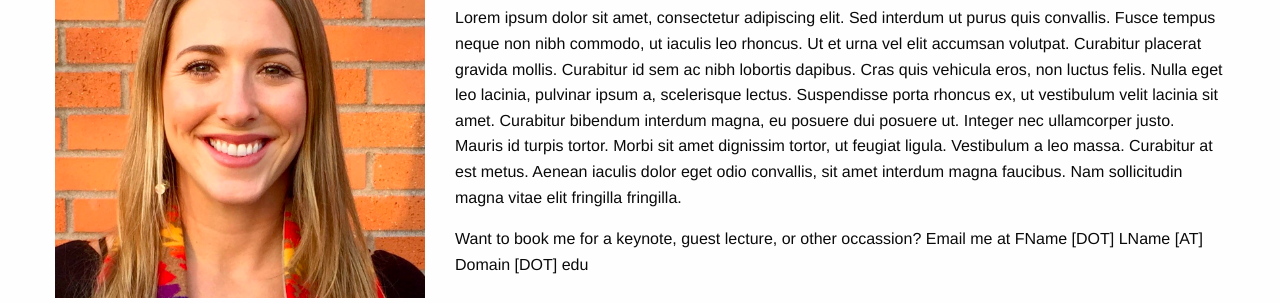
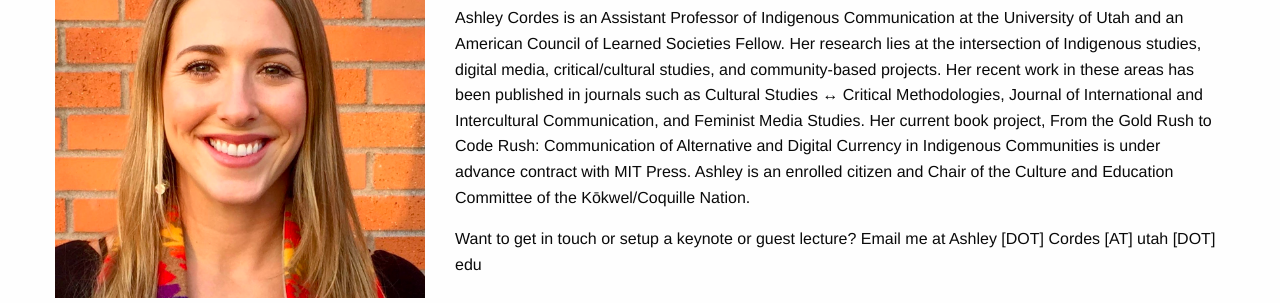
Before and after one commit to AshleyCordes/ashleycordes.github.io, a website: page index.html in a window 1280 px wide. Shown: the part 129-432 px from the top of the page. Drawn offline with Linux system fonts and the light colour scheme.

Commit message:
Setup about with all info

```diff
--- a/index.html
+++ b/index.html
@@ -40,8 +40,12 @@
                                 </div>
                                 <div class="cell medium-8">
                                     <h2>About</h2>
-                                        <p>Lorem ipsum dolor sit amet, consectetur adipiscing elit. Sed interdum ut purus quis convallis. Fusce tempus neque non nibh commodo, ut iaculis leo rhoncus. Ut et urna vel elit accumsan volutpat. Curabitur placerat gravida mollis. Curabitur id sem ac nibh lobortis dapibus. Cras quis vehicula eros, non luctus felis. Nulla eget leo lacinia, pulvinar ipsum a, scelerisque lectus. Suspendisse porta rhoncus ex, ut vestibulum velit lacinia sit amet. Curabitur bibendum interdum magna, eu posuere dui posuere ut. Integer nec ullamcorper justo. Mauris id turpis tortor. Morbi sit amet dignissim tortor, ut feugiat ligula. Vestibulum a leo massa. Curabitur at est metus. Aenean iaculis dolor eget odio convallis, sit amet interdum magna faucibus. Nam sollicitudin magna vitae elit fringilla fringilla.</p>
-                                        <p>Want to book me for a keynote, guest lecture, or other occassion? Email me at FName [DOT] LName [AT] Domain [DOT] edu</p>
+                                        <p>Ashley Cordes is an Assistant Professor of Indigenous Communication at the University of Utah and an American Council of Learned Societies Fellow.
+                                          Her research lies at the intersection of Indigenous studies, digital media, critical/cultural studies, and community-based projects.
+                                          Her recent work in these areas has been published in journals such as Cultural Studies ↔ Critical Methodologies, Journal of International and Intercultural Communication, and Feminist Media Studies.
+                                          Her current book project, From the Gold Rush to Code Rush: Communication of Alternative and Digital Currency in Indigenous Communities is under advance contract with MIT Press.
+                                          Ashley is an enrolled citizen and Chair of the Culture and Education Committee of the Kōkwel/Coquille Nation.</p>
+                                        <p>Want to get in touch or setup a keynote or guest lecture? Email me at Ashley [DOT] Cordes [AT] utah [DOT] edu</p>
                                 </div>
                         </div>
                 </div>
```
